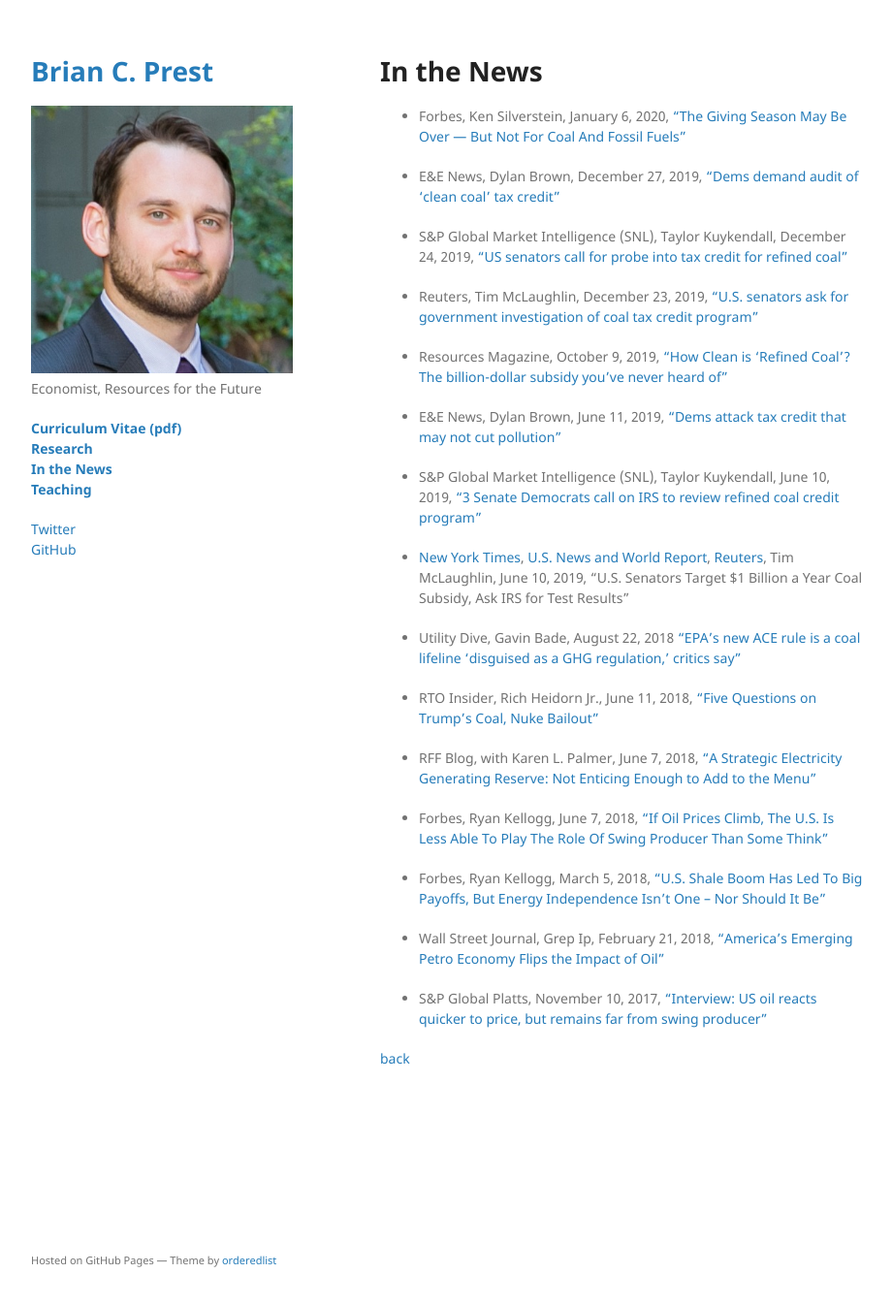
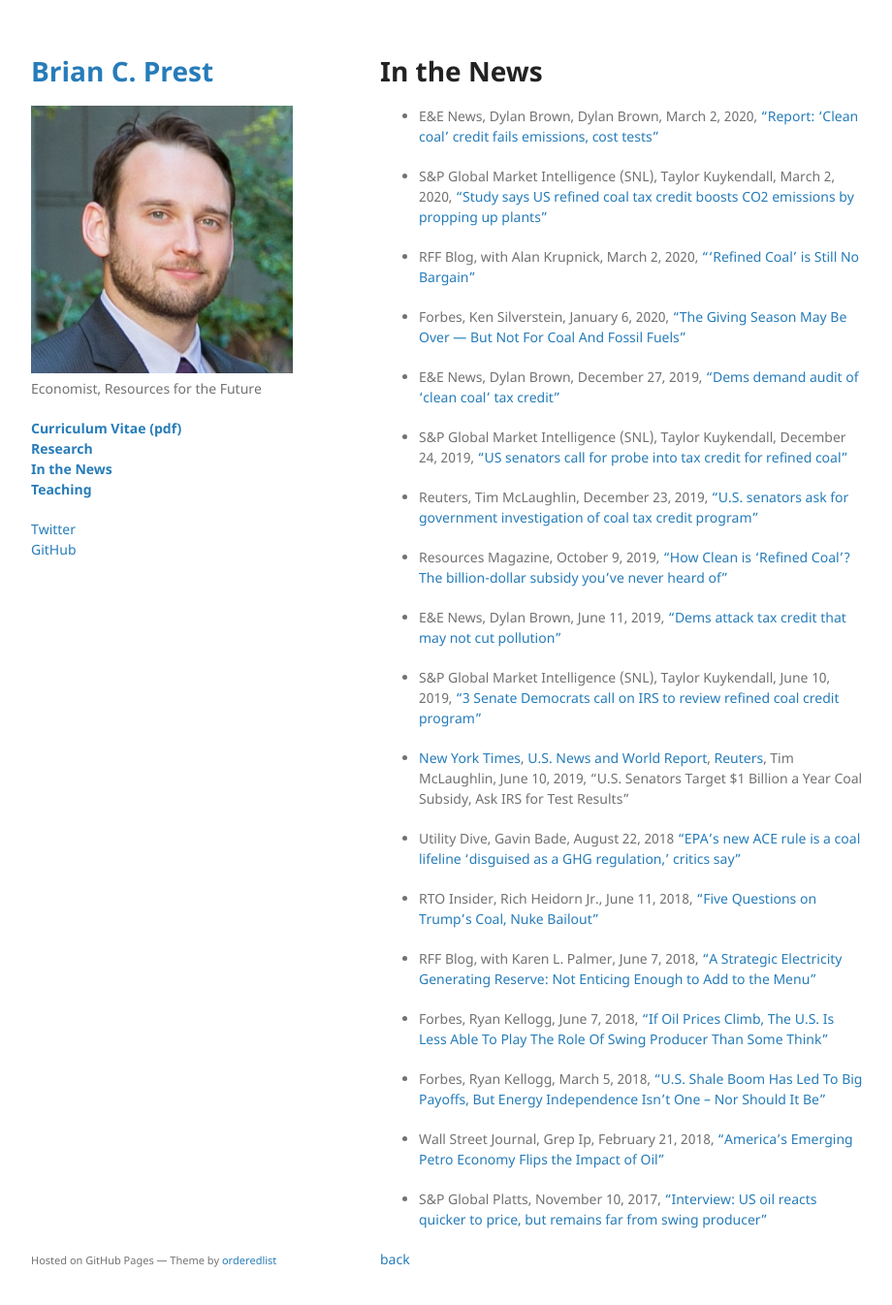
Before and after one commit to bprest/bprest.github.io, a Jekyll site: the page built from in-the-news.md, in a window 1280 px wide and 1379 px high. Shown: the top 1346 px of the window at 97% size, without its empty margins (178-1098 px from the left). Built offline with Jekyll 4.4.1, drawn with Linux system fonts in a browser that asks for light colours; our own code applies the rules of GitHub Pages for plain Markdown files.

Commit message:
Refined coal paper update: news stories

```diff
--- a/in-the-news.md
+++ b/in-the-news.md
@@ -3,6 +3,13 @@ layout: default
 ---
 
 # In the News
+
+* E&E News, Dylan Brown, Dylan Brown, March 2, 2020, ["Report: 'Clean coal' credit fails emissions, cost tests"](https://www.eenews.net/eedaily/stories/1062492365/)
+
+* S&P Global Market Intelligence (SNL), Taylor Kuykendall, March 2, 2020, ["Study says US refined coal tax credit boosts CO2 emissions by propping up plants"](https://www.spglobal.com/marketintelligence/en/news-insights/latest-news-headlines/study-says-us-refined-coal-tax-credit-boosts-co2-emissions-by-propping-up-plants-57357901)
+
+* RFF Blog, with Alan Krupnick, March 2, 2020, ["'Refined Coal' is Still No Bargain"](https://www.resourcesmag.org/common-resources/refined-coal-is-still-no-bargain/)
+
 
 * Forbes, Ken Silverstein, January 6, 2020, ["The Giving Season May Be Over — But Not For Coal And Fossil Fuels"](https://www.forbes.com/sites/kensilverstein/2020/01/06/the-giving-season-may-be-over---but-not-for-coal-and-fossil-fuels)
 
```
